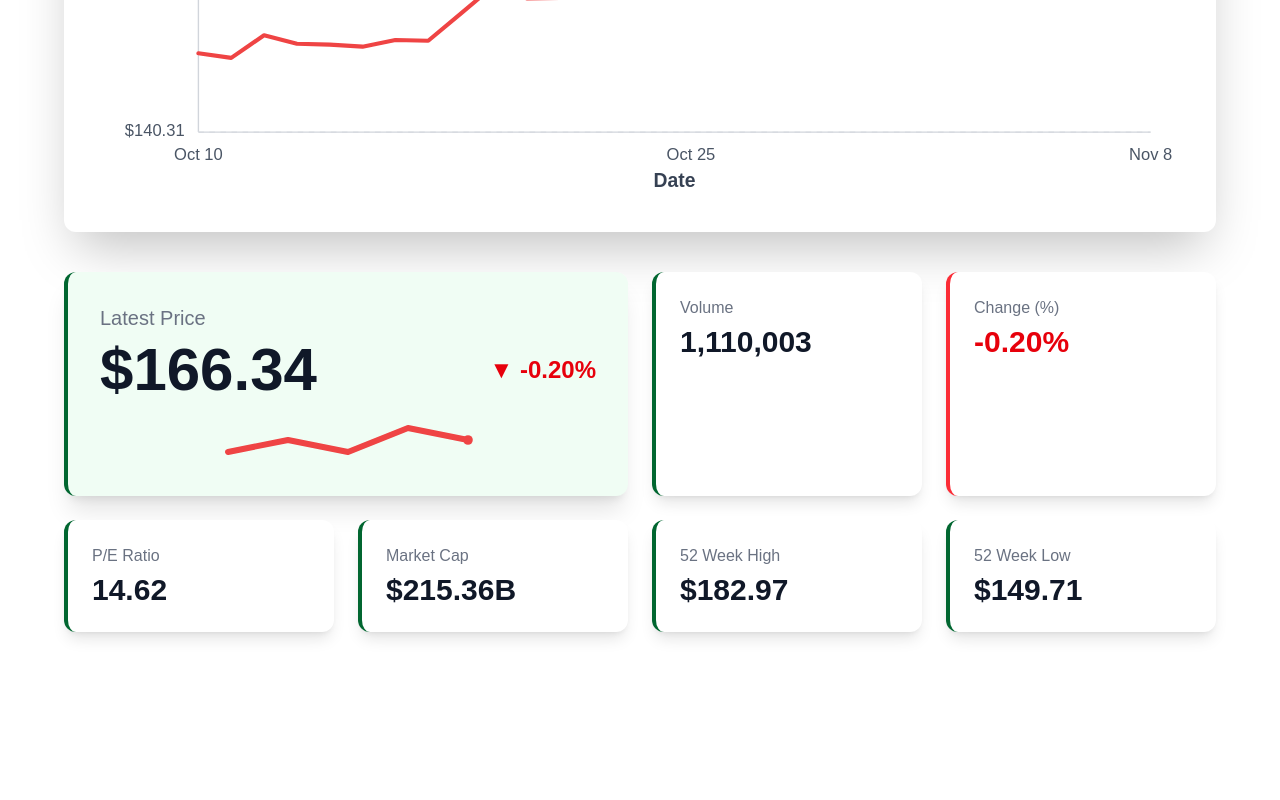
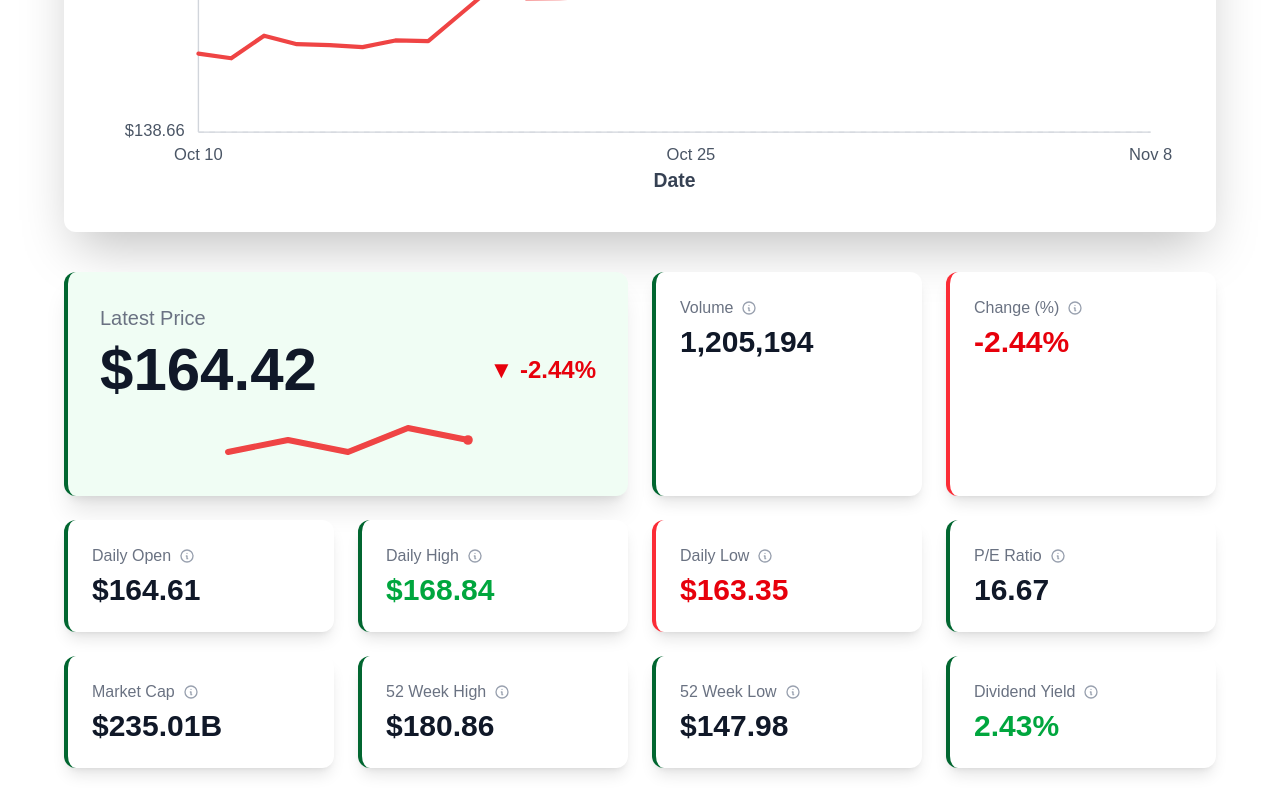
Before and after one commit to jackbernsteinsheehan/Blue-Team-Intro-to-Fullstack, a Next.js app in the folder frontend/my-app/: page /stock_ex in a window 1280 px wide. Shown: the part 462-1262 px from the top of the page. Before the commit the page ends 1126 px from the top, so only its background shows below. Built offline with nearby package versions, Linux system fonts and the light colour scheme.

Commit message:
updated stock page

```diff
--- a/frontend/my-app/app/page.tsx
+++ b/frontend/my-app/app/page.tsx
@@ -5,9 +5,8 @@ const HomePage = () => {
         <div className="flex w-full min-h-screen justify-center bg-white">
             <div className="flex flex-col w-full items-center">
                 <h1 className="text-[50px] text-center text-black">
-                    HELLO
+                    Home Page Placeholder
                 </h1>
-                <Rectangle />
             </div>
         </div>
     );
--- a/frontend/my-app/app/stock_ex/page.tsx
+++ b/frontend/my-app/app/stock_ex/page.tsx
@@ -1,6 +1,6 @@
 'use client'; // REQUIRED for useState and useEffect in Next.js App Router
 
-import React, { useState, useEffect } from 'react';
+import React, { useState, useEffect, useCallback, useRef } from 'react';
 
 // Helper function to generate a random number within a range
 const getRandomNumber = (min: number, max: number, decimals: number = 2) => {
@@ -19,6 +19,13 @@ const mockStockStats = () => {
         return parseFloat(val.toFixed(decimals));
     }
 
+    // Calculate open, high, and low fields
+    const latestPrice = getRand(150, 200);
+    const dailyHigh = latestPrice * getRand(1.005, 1.03, 3);
+    const dailyLow = latestPrice * getRand(.97, .995, 3);
+    const dailyOpen = getRand(dailyLow, dailyHigh, 2);
+
+
     return {
         symbol: "Mock",
         latestPrice: getRand(150, 200),
@@ -26,8 +33,25 @@ const mockStockStats = () => {
         changePercent: getRand(-5, 5),
         peRatio: getRand(10, 30),
         marketCap: getRand(100, 500) + "B", // Adding 'B' for billion
-    };
+        divYield: getRand(0.5, 5.0),
+        dailyOpen: dailyOpen,
+        dailyHigh: dailyHigh,
+        dailyLow: dailyLow,
+    }
 };
+
+const STAT_DEF: { [key: string]: string } = {
+    "Volume": "place holder",
+    "Change (%)": "place holder",
+    "P/E Ratio": "place holder",
+    "Market Cap": "place holder",
+    "Dividend Yield": "place holder",
+    "Daily Open": "place holder",
+    "Daily High": "place holder",
+    "Daily Low": "place holder",
+    "52 Week High": "place holder",
+    "52 Week Low": "place holder"
+}
 
 // Function to generate mock historical data (30 days)
 const mockHistoryData = (startPrice: number, days: number = 30) => {
@@ -65,6 +89,10 @@ const StockStatsPage = () => {
         changePercent: number;
         peRatio: number;
         marketCap: string;
+        divYield: number;
+        dailyOpen: number;
+        dailyHigh: number;
+        dailyLow: number;
     }
 
     const [data, setData] = useState<StockData | null>(null);
@@ -150,12 +178,14 @@ const StockStatsPage = () => {
                         value={`${data.changePercent.toFixed(2)}%`}
                         isPositive={isPositiveChange}
                     />
-
+                    <StatCard title="Daily Open" value={`$${data.dailyOpen.toFixed(2) ?? ''}`} />
+                    <StatCard title="Daily High" value={`$${data.dailyHigh.toFixed(2) ?? ''}`} isPositive={true} />
+                    <StatCard title="Daily Low" value={`$${data.dailyLow.toFixed(2) ?? ''}`} isPositive={false} />
                     <StatCard title="P/E Ratio" value={data.peRatio.toFixed(2)} />
                     <StatCard title="Market Cap" value={`$${data.marketCap}`} />
                     <StatCard title="52 Week High" value={`$${(data.latestPrice * 1.1).toFixed(2)}`} />
                     <StatCard title="52 Week Low" value={`$${(data.latestPrice * 0.9).toFixed(2)}`} />
-
+                    <StatCard title="Dividend Yield" value={`${data.divYield?.toFixed(2) ?? ''}%`} isPositive={true} />
                 </div>
             </div>
         </div>
@@ -168,10 +198,51 @@ export default StockStatsPage;
 const StatCard = ({ title, value, isPositive }: { title: string, value: string | number, isPositive?: boolean }) => {
     const colorClass = isPositive === true ? 'text-green-600' : isPositive === false ? 'text-red-600' : 'text-gray-900';
     const borderColor = isPositive === true ? 'border-green-800' : isPositive === false ? 'border-red-500' : 'border-green-800';
+    const [isPopoverOpen, setIsPopoverOpen] = useState(false);
+    const popoverRef = useRef<HTMLDivElement>(null);
+
+    // Get definition from the map
+    const definition = STAT_DEF[title];
+
+    // Close the popover if clicking outside
+    useEffect(() => {
+        const handleClickOutside = (event: MouseEvent) => {
+            if (popoverRef.current && !popoverRef.current.contains(event.target as Node)) {
+                setIsPopoverOpen(false);
+            }
+        };
+        document.addEventListener("mousedown", handleClickOutside);
+        return () => {
+            document.removeEventListener("mousedown", handleClickOutside);
+        };
+    }, []);
 
     return (
-        <div className={`bg-white p-6 rounded-xl shadow-lg hover:shadow-xl transition-all duration-300 border-l-4 ${borderColor}`}>
-            <p className="text-md font-medium text-gray-500 mb-1">{title}</p>
+        <div
+            className={`bg-white p-6 rounded-xl shadow-lg hover:shadow-xl transition-all duration-300 border-l-4 ${borderColor} relative`}
+            ref={popoverRef} // Attach ref here
+        >
+            {/* Clickable Title Container */}
+            <div
+                className="flex items-center cursor-pointer group mb-1"
+                onClick={() => setIsPopoverOpen(!isPopoverOpen)}
+            >
+                <p className="text-md font-medium text-gray-500 mr-2 group-hover:underline">{title}</p>
+                {/* Info Icon */}
+                <svg className="w-4 h-4 text-gray-400 group-hover:text-blue-500 transition-colors" fill="none" stroke="currentColor" viewBox="0 0 24 24" xmlns="http://www.w3.org/2000/svg">
+                    <path strokeLinecap="round" strokeLinejoin="round" strokeWidth="2" d="M13 16h-1v-4h-1m1-4h.01M21 12a9 9 0 11-18 0 9 9 0 0118 0z"></path>
+                </svg>
+            </div>
+
+            {/* Popover/Tooltip Content */}
+            {isPopoverOpen && definition && (
+                <div className="absolute z-20 w-64 p-3 top-0 left-0 mt-2 ml-2 bg-gray-800 text-white text-xs rounded-lg shadow-2xl transform translate-y-full">
+                    {definition}
+                    {/* Triangle pointer */}
+                    <div className="absolute top-0 left-3 w-3 h-3 bg-gray-800 transform -translate-y-1/2 rotate-45"></div>
+                </div>
+            )}
+
             <p className={`text-3xl font-extrabold ${colorClass}`}>{value}</p>
         </div>
     );
```
Also changed, not shown: 2 other files (tests, documents, lock files or other folders).
